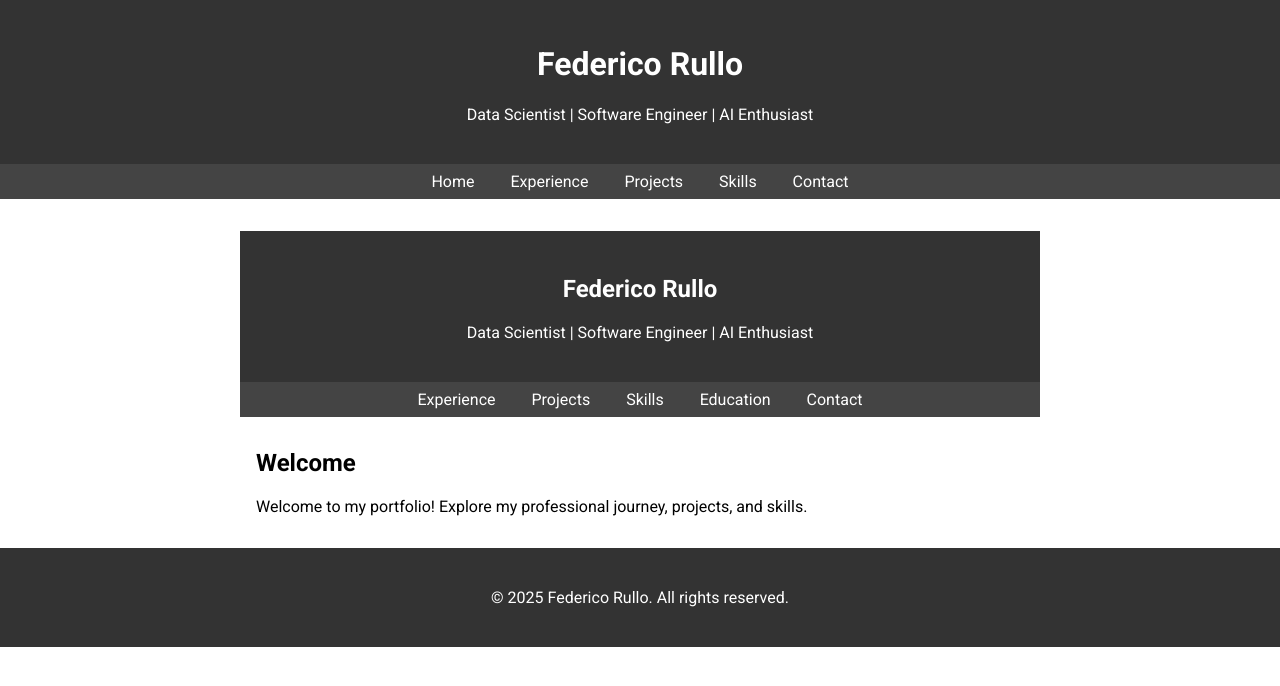
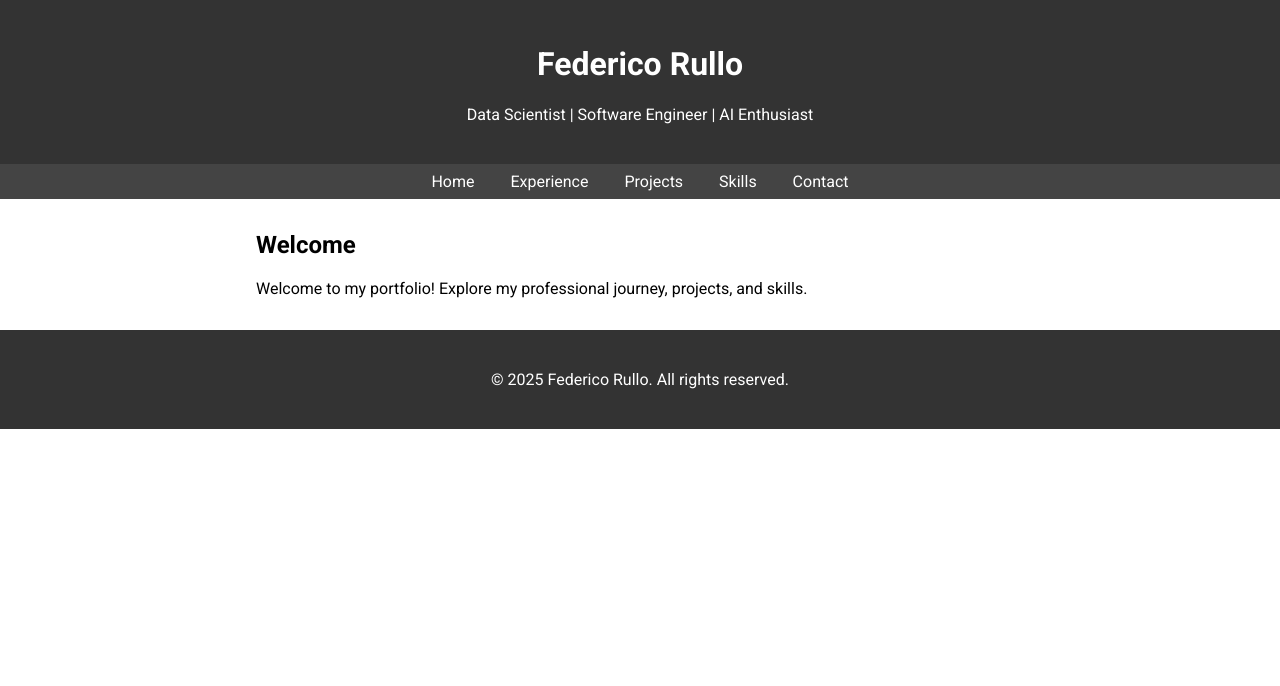
Before and after one commit to rullo16/rullo16.github.io, a Jekyll site: the page built from index.html, in a window 1280 px wide. Shown: the top 686 px of the page. Built offline with Jekyll 4.4.1, drawn with Linux system fonts in a browser that asks for light colours; the list of posts is cut into pages by our own code.

Commit message:
fix home

```diff
--- a/index.html
+++ b/index.html
@@ -3,19 +3,6 @@ layout: default
 title: Home
 ---
 
-<header>
-    <h1>Federico Rullo</h1>
-    <p>Data Scientist | Software Engineer | AI Enthusiast</p>
-</header>
-
-<nav>
-    <a href="/experience/">Experience</a>
-    <a href="/projects/">Projects</a>
-    <a href="/skills/">Skills</a>
-    <a href="/education/">Education</a>
-    <a href="/contact/">Contact</a>
-</nav>
-
 <section>
     <h2>Welcome</h2>
     <p>Welcome to my portfolio! Explore my professional journey, projects, and skills.</p>
```
